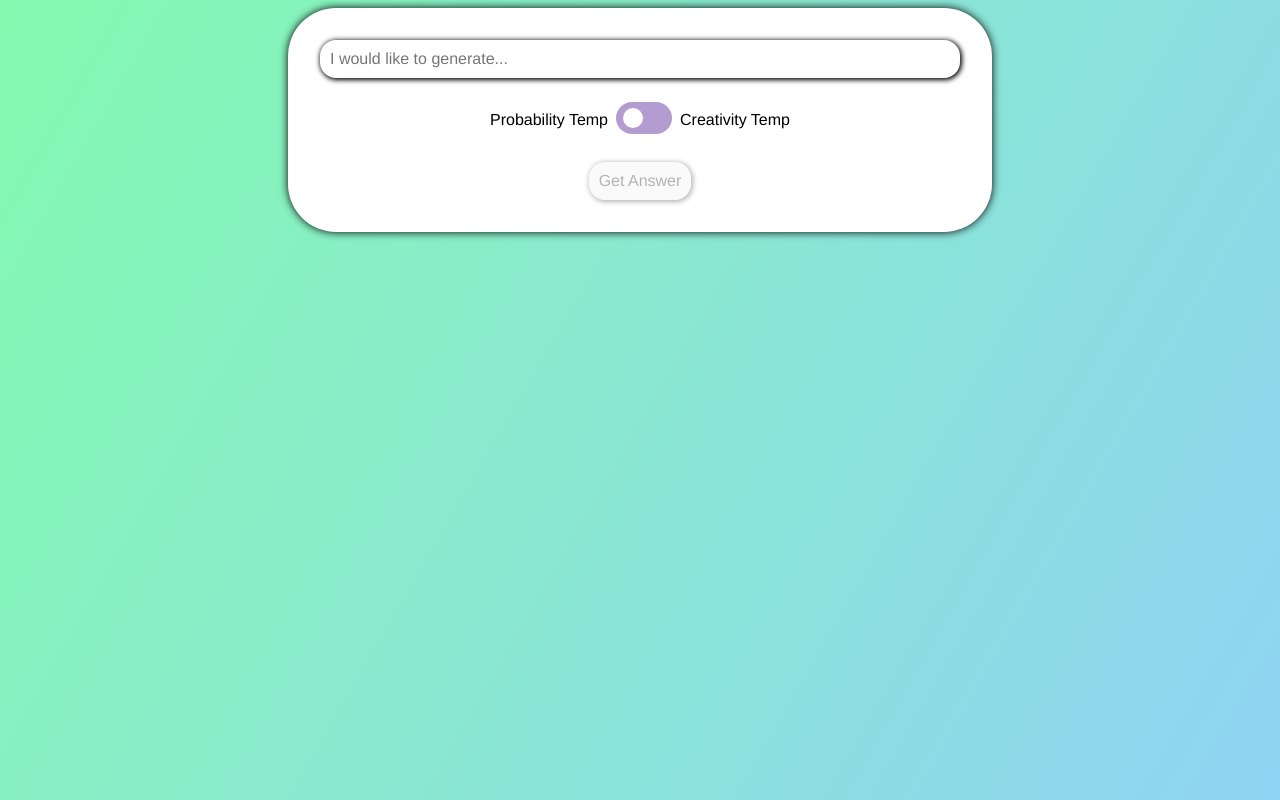
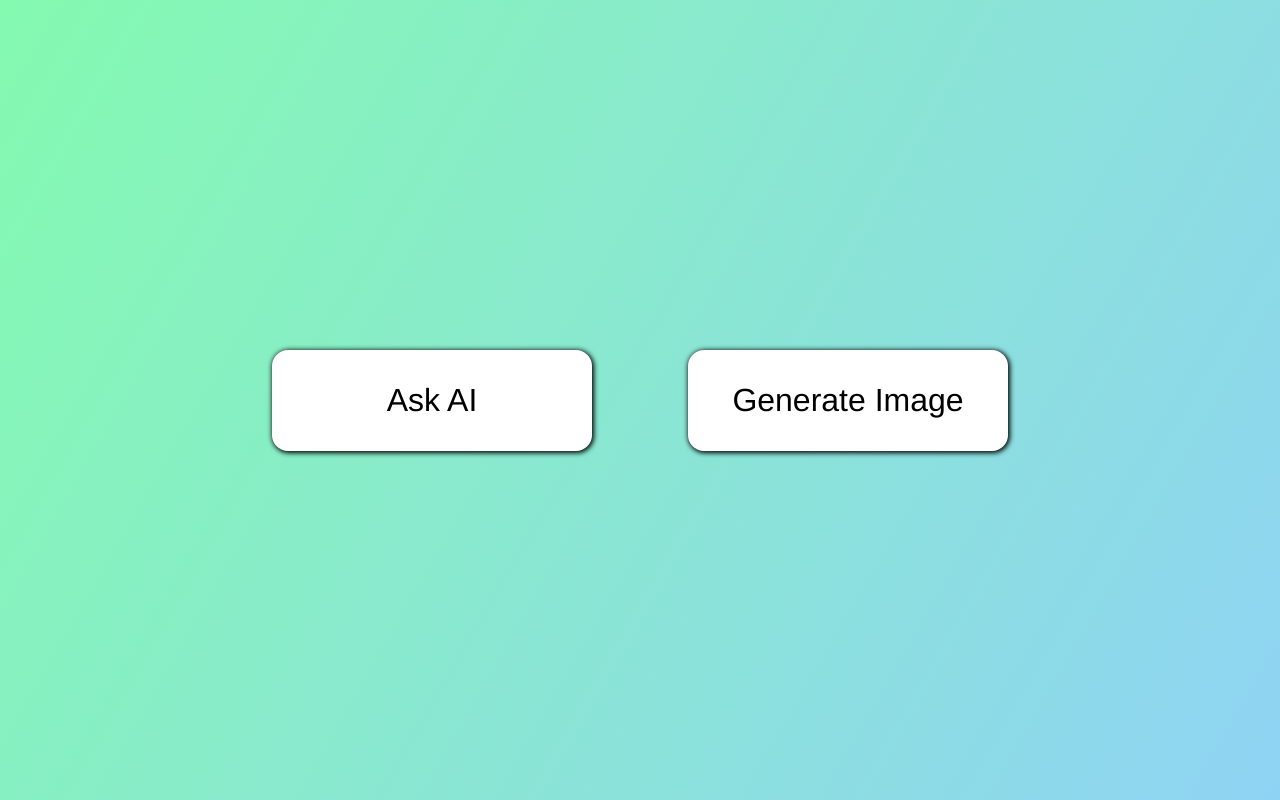
Before and after one commit to Yaronglp/yaron-gpt, a Next.js app: page / in a window 1280 px wide. Built offline with nearby package versions, Linux system fonts and the light colour scheme.

Commit message:
feat: add nav page

```diff
--- a/pages/index.tsx
+++ b/pages/index.tsx
@@ -1,112 +1,54 @@
-import Form from '@/components/Form'
-import { useState, useEffect } from 'react';
-import Loader from '@/components/Loader';
-import Ticket, { ITicket } from '@/components/Ticket';
 import styled from 'styled-components';
-import Portal from '@/components/Portal';
-import { scrollToElement } from '@/utils/elements';
-import { FormWrapperStyle } from '@/styles/styles';
+import Link from 'next/link';
 
-const TOGGLE_INPUT = {
-  optionLeft: "Probability Temp",
-  optionRight: "Creativity Temp"
+interface ILinks {
+  urlPath: string,
+  label: string
 }
 
+const LINKS: ILinks[] = [
+  {
+    urlPath: '/completion',
+    label: 'Ask AI'
+  },
+  {
+    urlPath: '/image',
+    label: 'Generate Image'
+  }
+]
+
 export default function Home() {
-  const [tickets, setTickets] = useState<ITicket[]>([])
-  const [isLoading, setIsLoading] = useState(false)
-
-  async function onSubmit(e: any) {
-    setIsLoading(true)
-    const formElements = e.target.elements
-    const prompt = formElements['prompt'].value
-    const isCreativityTemp = e.target.elements['toggle'].checked
-    let ticketData = {
-      answer: '',
-      question: '',
-      isError: false
-    }
-
-    try {
-      const response = await fetch("/api/completion", {
-        method: "POST",
-        headers: {
-          "Content-Type": "application/json",
-        },
-        body: JSON.stringify({ prompt, isCreativityTemp }),
-      });
-      const data = await response.json();
-
-      if (response.status === 500) {
-        throw new Error(data.error.message)
-      }
-
-      ticketData = {
-        answer: data.result,
-        question: prompt,
-        isError: false
-      }
-    } catch (error: any) {
-      ticketData = {
-        answer: error.message,
-        question: 'Error occurred during the request to openAI',
-        isError: true
-      }
-    } finally {
-      setIsLoading(false)
-      setTickets([...tickets, ticketData])
-    }
-  }
-
-  useEffect(() => {
-    if (isLoading) {
-      return
-    }
-
-    const elementForScroll = document.querySelector('#tickets > section:last-child')
-    scrollToElement(elementForScroll)
-  }, [isLoading])
-
   return (
-    <>
-      <StyledFormWrapper>
-        <Form
-          onFormSubmit={onSubmit}
-          disabled={isLoading}
-          toggleInput={TOGGLE_INPUT}
-          submitLabel={'Get Answer'}/>
-      </StyledFormWrapper>
-      {isLoading &&
-        <Portal>
-          <StyledLoaderWrapper>
-            <Loader/>
-          </StyledLoaderWrapper>
-        </Portal>}
-      {tickets.length > 0 &&
-        <StyledTicketsWrapper id="tickets">
-          { tickets.map((ticket: ITicket, index: number) =>
-            <Ticket
-              key={index}
-              question={ticket.question}
-              answer={ticket.answer}
-              isError={ticket.isError}/>
-          )}
-        </StyledTicketsWrapper>
-      }
-    </>
+    <StyledWrapper>
+      {LINKS.map((link) =>
+        <section key={link.label}>
+          <Link href={link.urlPath}>{link.label}</Link>
+        </section>
+      )}
+    </StyledWrapper>
   )
 }
 
-const StyledTicketsWrapper = styled.main`
-  padding: var(--padding-space-header) 3rem 3rem 3rem;
+const StyledWrapper = styled.main`
+  display: flex;
+  flex-direction: row;
+  justify-content: center;
+  align-items: center;
+  height: 100vh;
+  gap: 6rem;
+
+  a {
+    background: var(--color-white);
+    box-shadow: var(--shadow-default);
+    border-radius: var(--default-size);
+    padding: var(--padding-space-big);
+    width: 20rem;
+    font-size: 2rem;
+    text-align: center;
+    display: inline-block;
+
+    &:hover {
+      font-weight: 700;
+    }
+  }
 `
-
-const StyledFormWrapper = styled.section`
-  ${FormWrapperStyle}
-`
-
-const StyledLoaderWrapper = styled.div`
-  position: absolute;
-  left: 50%;
-  top: 50%;
-`
```
Also changed, not shown: pages/completion.tsx (added, +112 -0 lines).
